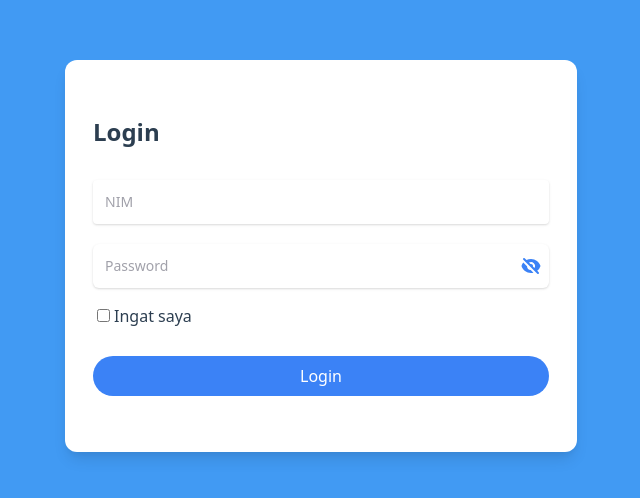
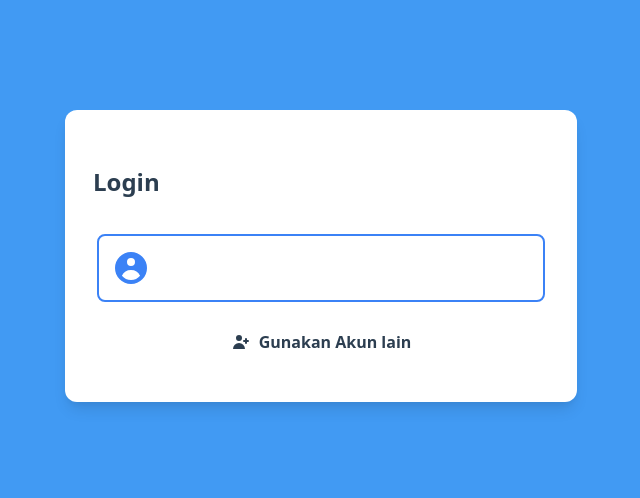
Before and after one commit to izzudin26/UNISLA-KHS, a Vue app in the folder frontend/: page /login in a window 1280 px wide. Shown: the part 144-642 px from the top of the page, without its empty margins (319-959 px from the left). Built offline with nearby package versions, Linux system fonts and the light colour scheme; sample sign-in values are in the browser's storage.

Commit message:
add login selector user

```diff
--- /dev/null
+++ b/frontend/src/components/selectUser.vue
@@ -0,0 +1,53 @@
+<template>
+  <div>
+    <div
+    @click="relogin"
+      class="border-2 m-5 border-blue-500 rounded-lg flex flex-row transform transition hover:scale-105 hover:text-blue-500 cursor-default"
+    >
+      <svg
+        xmlns="http://www.w3.org/2000/svg"
+        class="w-10 h-10 m-3 fill-current text-blue-500"
+        viewBox="0 0 20 20"
+      >
+        <path
+          fill-rule="evenodd"
+          d="M18 10a8 8 0 11-16 0 8 8 0 0116 0zm-6-3a2 2 0 11-4 0 2 2 0 014 0zm-2 4a5 5 0 00-4.546 2.916A5.986 5.986 0 0010 16a5.986 5.986 0 004.546-2.084A5 5 0 0010 11z"
+          clip-rule="evenodd"
+        />
+      </svg>
+      <span class="text-xl font-bold my-auto">{{ user.nim }}</span>
+    </div>
+  </div>
+</template>
+
+<script>
+import { login } from "../webservices/sisfounisla";
+
+export default {
+  name: "SelectUser",
+  props: ["user"],
+  data: () => ({
+    isLogin: true,
+  }),
+  methods: {
+    relogin() {
+      this.isLogin = true;
+          this.$router.push("/khs");
+
+      login(this.user.nim, this.user.password)
+        .then((response) => {
+          sessionStorage.setItem("sessionLogin", response.cookie)
+        })
+        .catch((err) => {
+          if (err == "wrong username password") {
+            this.isLogin = false;
+            this.failedMessage = "Username atau Password salah";
+          }
+        });
+    },
+  },
+};
+</script>
+
+<style>
+</style>
--- a/frontend/src/pages/Login.vue
+++ b/frontend/src/pages/Login.vue
@@ -7,7 +7,30 @@
       class="rounded-xl sm:w-full xs:w-full md:w-2/4 lg:w-2/5 transform transition hover:scale-105 h-auto py-10 px-3 flex flex-col bg-white outline-none mx-auto shadow-lg align self-center"
     >
       <span class="font-semibold p-4 flex text-2xl">Login</span>
-      <form class="p-4" @submit.prevent="">
+      <template v-if="recentUser">
+        <SelectUser :user="recentUser" />
+        <div
+          @click="recentUser = false"
+          class="items-center block text-center mx-5 rounded hover:text-blue-500"
+        >
+          <button
+            class="font-bold focus:outline-none flex flex-row mx-auto p-2"
+          >
+            <svg
+              xmlns="http://www.w3.org/2000/svg"
+              class="w-5 h-5 mr-2 my-auto"
+              viewBox="0 0 20 20"
+              fill="currentColor"
+            >
+              <path
+                d="M8 9a3 3 0 100-6 3 3 0 000 6zM8 11a6 6 0 016 6H2a6 6 0 016-6zM16 7a1 1 0 10-2 0v1h-1a1 1 0 100 2h1v1a1 1 0 102 0v-1h1a1 1 0 100-2h-1V7z"
+              />
+            </svg>
+            Gunakan Akun lain
+          </button>
+        </div>
+      </template>
+      <form v-else class="p-4" @submit.prevent="formLogin">
         <div class="my-auto relative flex flex-wrap items-stretch mb-3">
           <input
             type="text"
@@ -112,10 +135,15 @@
 
 <script>
 import { login } from "../webservices/sisfounisla";
+import SelectUser from "../components/selectUser";
 
 export default {
   name: "Login",
+  components: {
+    SelectUser,
+  },
   data: () => ({
+    recentUser: {},
     isLogin: false,
     showPassword: false,
     failedMessage: "",
@@ -123,6 +151,12 @@ export default {
     password: "",
     isSave: false,
   }),
+  created() {
+    const recentUser = sessionStorage.getItem("user");
+    this.recentUser = JSON.parse(recentUser);
+    console.log(this.recentUser)
+  },
+
   methods: {
     formLogin() {
       this.isLogin = true;
```
